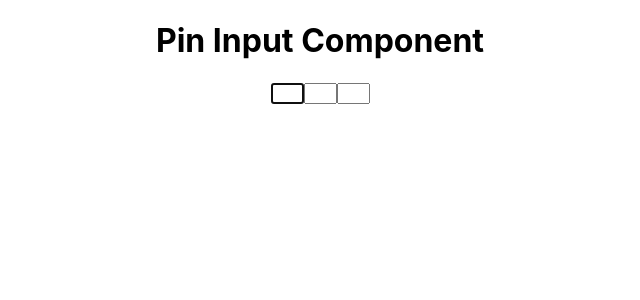
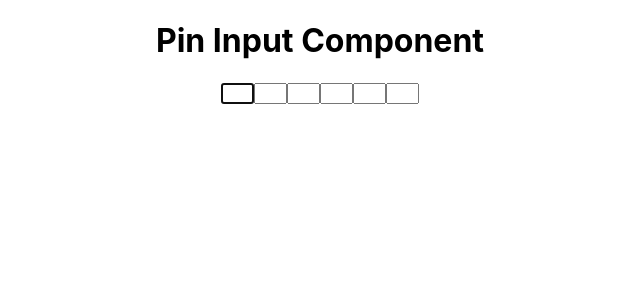
Before and after one commit to KhanhPham2411/pin-input-ts, a React (Create React App) app: page / in a window 1280 px wide. Shown: the top 300 px of the page, without its empty margins (320-960 px from the left). Built offline with nearby package versions, Linux system fonts and the light colour scheme.

Commit message:
Allow pasting

```diff
--- a/src/App.tsx
+++ b/src/App.tsx
@@ -13,7 +13,7 @@ function App() {
   return (
     <div className="App">
       <h1>Pin Input Component</h1>
-      <PinInput pinCount={3} secretMode={false} onFilled={handlePinFilled} />
+      <PinInput pinCount={6} secretMode={false} onFilled={handlePinFilled} />
     </div>
   );
 }
--- a/src/pin/PinInput.tsx
+++ b/src/pin/PinInput.tsx
@@ -39,6 +39,21 @@ const PinInput: React.FC<PinInputProps> = ({ pinCount, secretMode = false, onFil
     }
   };
 
+  const handlePaste = (event: React.ClipboardEvent<HTMLInputElement>) => {
+    event.preventDefault();
+    const pastedData = event.clipboardData.getData('text/plain');
+    const sanitizedData = pastedData.replace(/[^0-9]/g, '');
+
+    if (sanitizedData.length <= pinCount) {
+      // If the pasted data fits in the pinCount, update the state with the pasted data
+      const newPins = [...pins];
+      sanitizedData.split('').forEach((digit, index) => {
+        newPins[index] = digit;
+      });
+      setPins(newPins);
+    }
+  };
+
   const getMaskedValue = (value: string) => (secretMode ? '*' : value);
 
   return (
@@ -51,6 +66,7 @@ const PinInput: React.FC<PinInputProps> = ({ pinCount, secretMode = false, onFil
           pattern="[0-9]"
           value={getMaskedValue(pin)}
           onChange={(e: ChangeEvent<HTMLInputElement>) => handlePinChange(index, e.target.value)}
+          onPaste={handlePaste}
           onKeyDown={(e: React.KeyboardEvent<HTMLInputElement>) => {
             // Allow navigating back to the previous box if the current box is empty and the user presses the backspace key
             if (e.key === 'Backspace' && pin === '' && inputRefs.current[index - 1]) {
```
